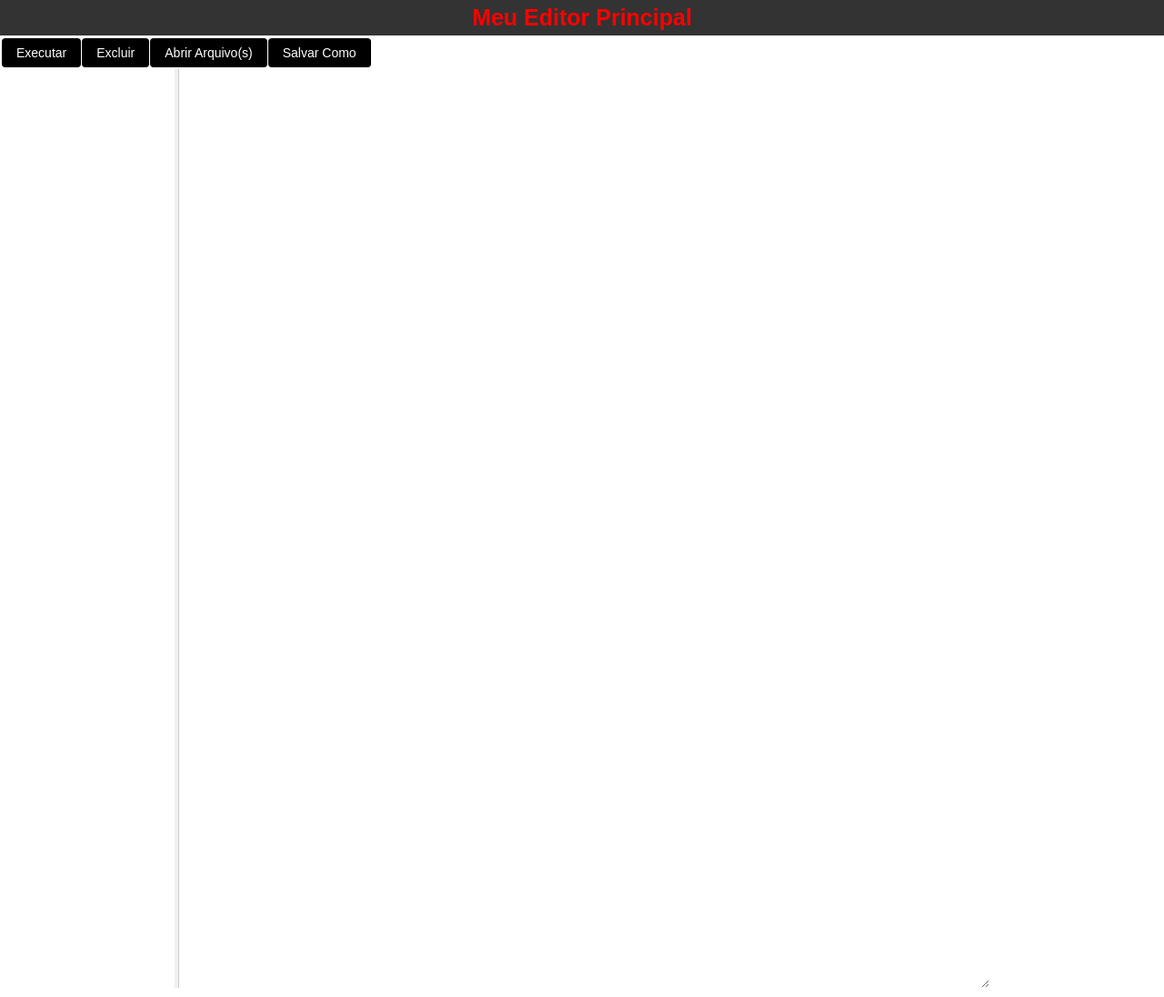
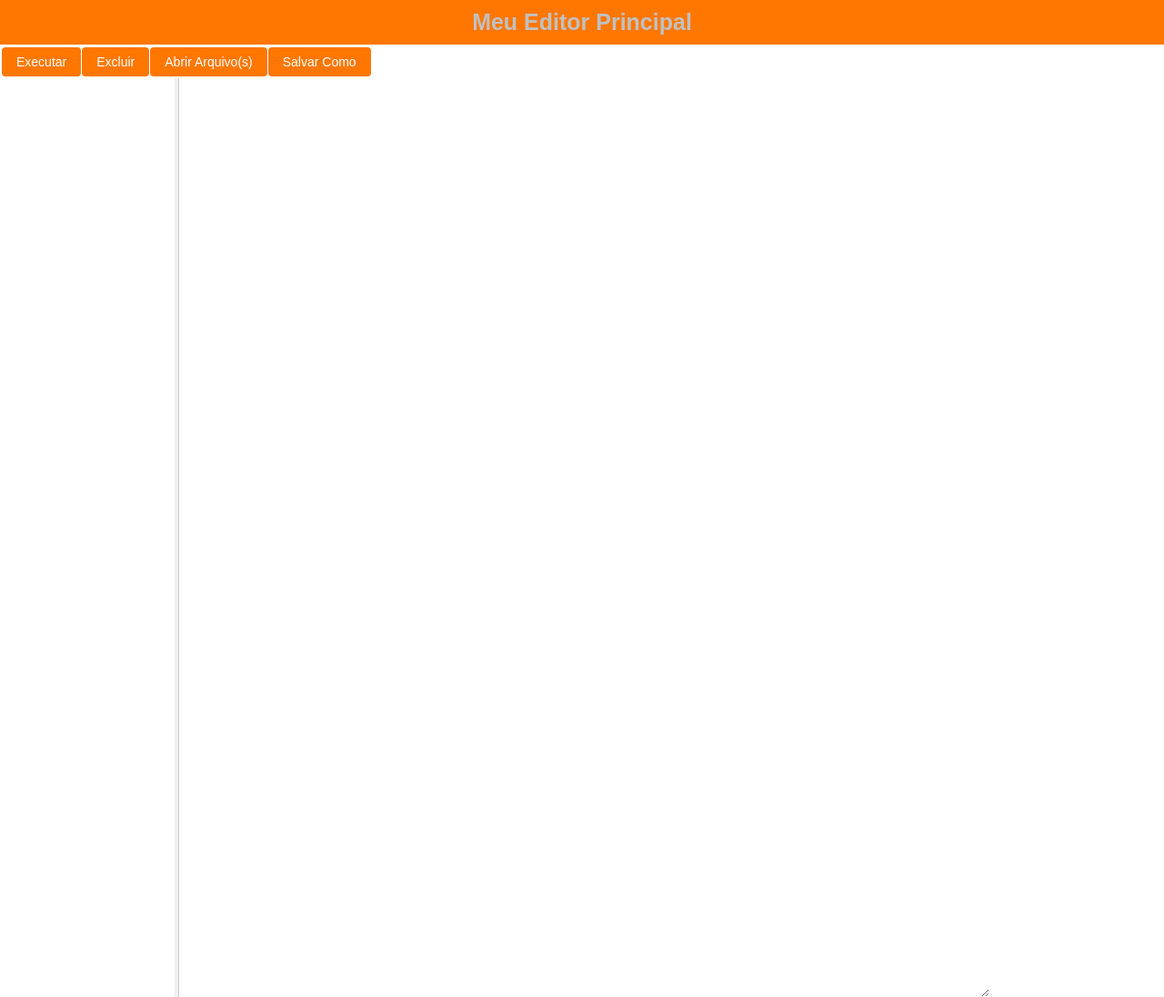
Before and after one commit to Cabuloso21/meu-editor, a plain HTML site: page index.html in a window 1280 px wide. Shown: the whole page at 91% size. Drawn offline with Linux system fonts and the light colour scheme.

Commit message:
Update index.html

```diff
--- a/index.html
+++ b/index.html
@@ -11,9 +11,9 @@
     }
 
     .logo {
-      color: red;
-      background: #333;
-      padding: 5px;
+      color: silver;
+      background: #FF7700;
+      padding: 10px;
       font-size: 25px;
       font-weight: bold;
       text-align: center;
@@ -44,7 +44,7 @@
       padding: 8px 16px;
       font-size: 14px;
       cursor: pointer;
-      background-color: black;
+      background-color: #FF7700;
       color: white;
       border: none;
       border-radius: 4px;
```
